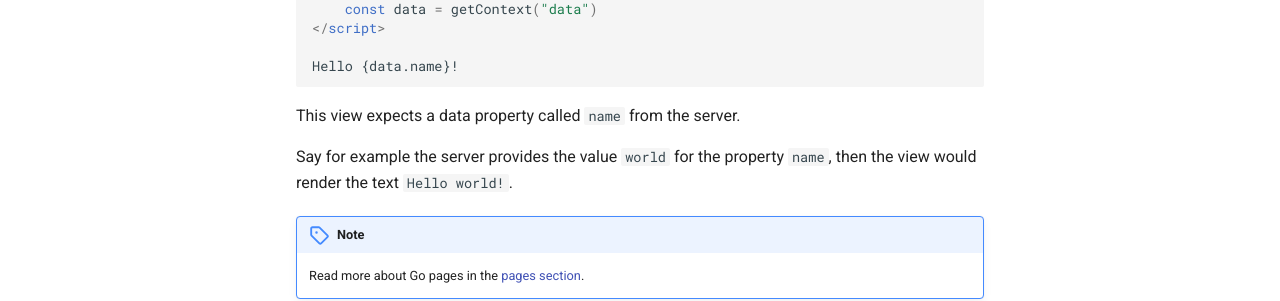
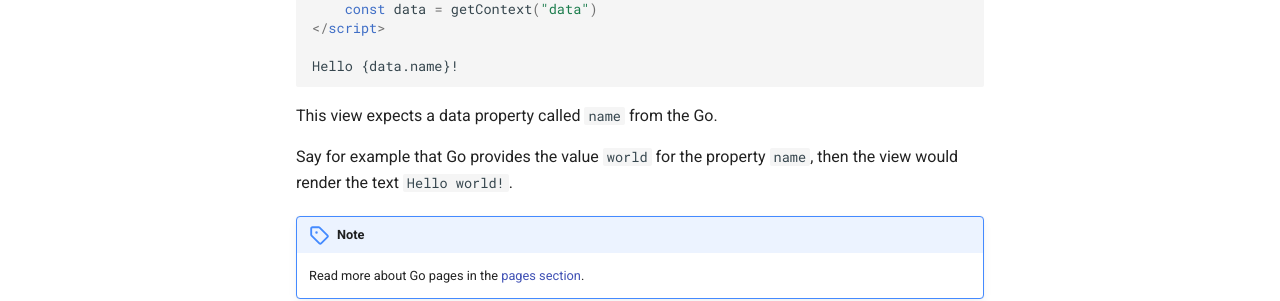
Before and after one commit to razshare/frizzante-docs, an MkDocs documentation site: the page built from docs/views.md, in a window 1280 px wide. Shown: the part 505-806 px from the top of the page. Built offline with MkDocs 1.6.1 and Material for MkDocs 9.7.7, drawn with Linux system fonts in a browser that asks for light colours.

Commit message:
chore(docs): updating to 0.36.0.

````diff
--- a/docs/views.md
+++ b/docs/views.md
@@ -21,9 +21,9 @@ Here's an example of a view located under `lib/components/views/Welcome`
 Hello {data.name}!
 ```
 
-This view expects a data property called `name` from the server.
+This view expects a data property called `name` from the Go.
 
-Say for example the server provides the value `world` for the property `name`,
+Say for example that Go provides the value `world` for the property `name`,
 then the view would render the text `Hello world!`.
 
 !!! note
````
